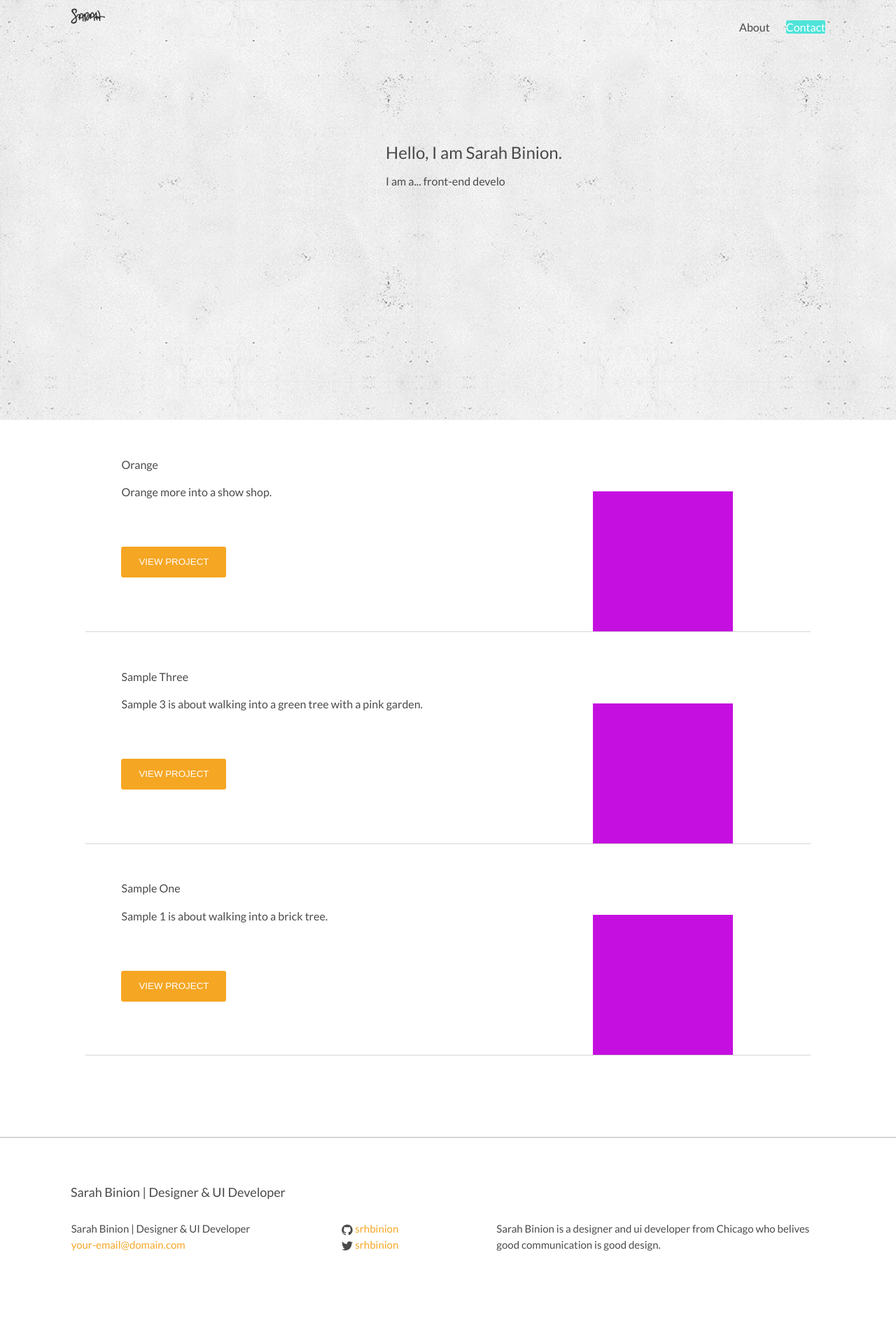
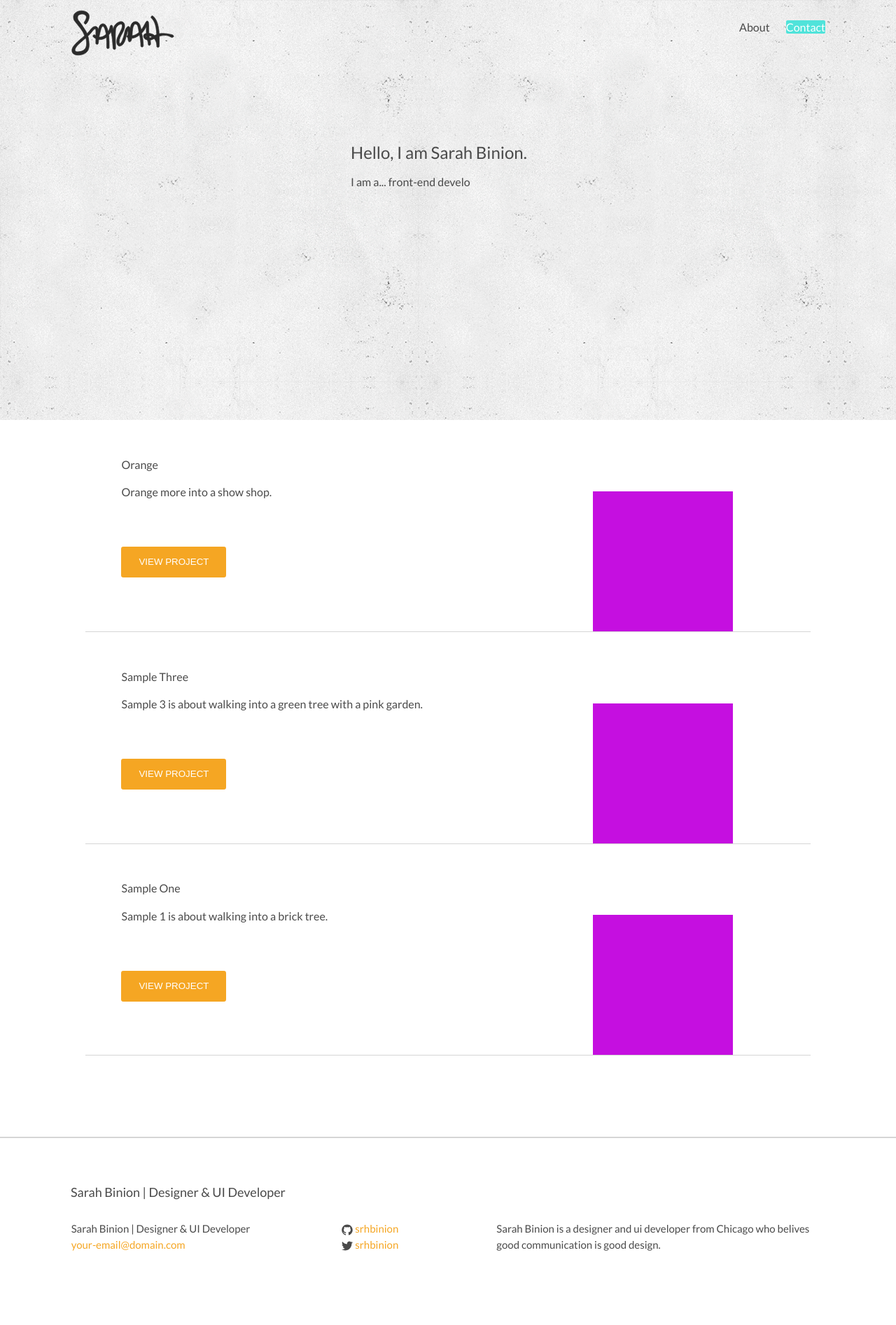
Before and after one commit to srhbinion/portfolio2016, a Jekyll site: the page built from index.html, in a window 1280 px wide. Shown: the whole page at 70% size. Built offline with Jekyll 4.4.1, drawn with Linux system fonts in a browser that asks for light colours; nearby versions of some CDN libraries.

Commit message:
delete extra code to center hero text

```diff
--- a/_sass/_layout.scss
+++ b/_sass/_layout.scss
@@ -13,7 +13,7 @@
 .site-title {
     padding-top:1%;
     float: left;
-    width: 50px;
+    width: 150px;
 
     &,
     &:visited {
@@ -22,11 +22,8 @@
 }
 
 .site-welcome {
-    padding: 200px 200px 200px 450px;
+    padding: 200px 200px 200px 400px;
 
-    &:hover {
-        color: $grey-color-dark;
-    }
 }
 
 .site-nav {
```
